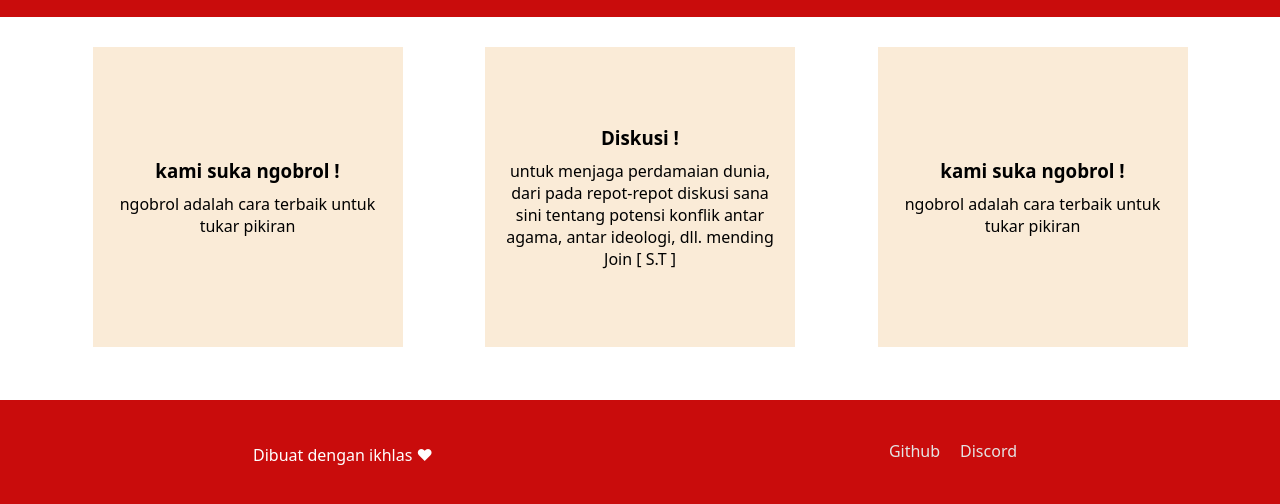
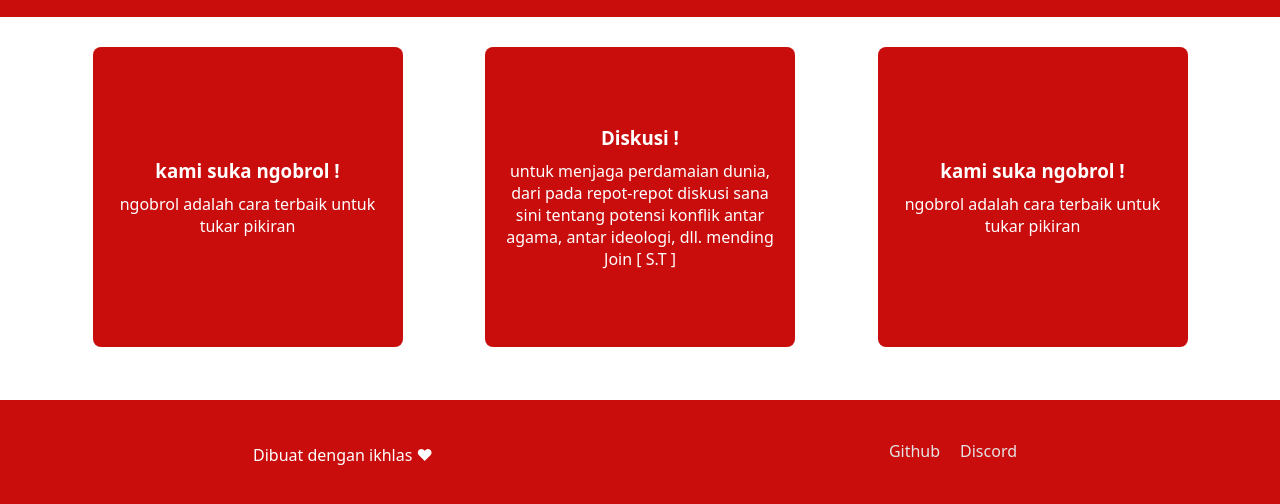
Before and after one commit to arif-budianto/special-team, a plain HTML site: page index.html in a window 1280 px wide. Shown: the part 770-1274 px from the top of the page. Drawn offline with Linux system fonts and the light colour scheme.

Commit message:
changes card and adding animation

```diff
--- a/style.css
+++ b/style.css
@@ -203,16 +203,21 @@ a {
 
 .card-item {
   height: 300px;
-  background: antiquewhite;
-  color: black;
+  background: rgb(201, 12, 12);
+  color: white;
   padding: 20px;
   flex-basis: 25%;
+  border-radius: 8px;
   display: flex;
   flex-direction: column;
   justify-content: center;
   align-items: center;
   text-align: center;
   gap: 10px;
+  transition: all 0.3s ease;
+}
+.card-item:hover {
+  transform: translateY(-10px);
 }
 
 .card-item p {
```
